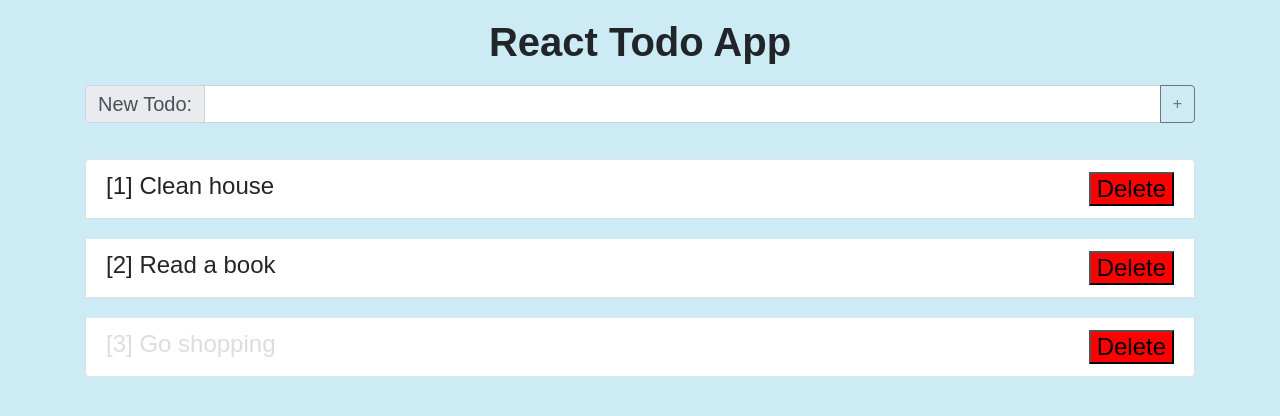
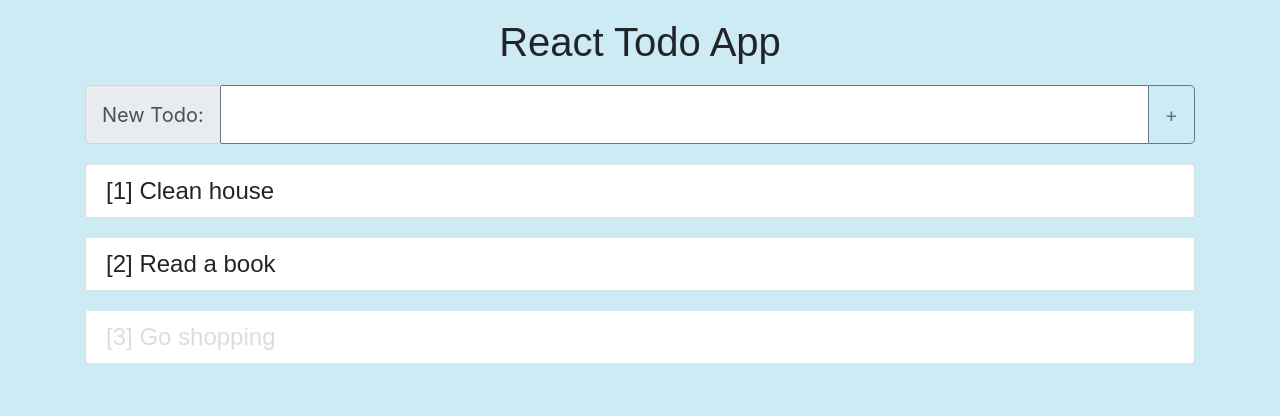
Before and after one commit to ianlai/react-todo-app, a React (Create React App) app: page / in a window 1280 px wide. Shown: the top 416 px of the page. Built offline with nearby package versions, Linux system fonts and the light colour scheme.

Commit message:
Added animation for hover events

```diff
--- a/src/App.css
+++ b/src/App.css
@@ -1,25 +1,31 @@
 body {
-	font-family: 'Montserrat', sans-serif;
 	background: rgb(204, 235, 245);
 }
 .header {
-	text-align: center;
+    font: 500 40px 'Ubuntu', sans-serif;
+    text-align: center;
+    margin: 20px 0;
 }
-h1 {
-    font: 800 40px 'Montserrat', sans-serif;
-    margin: 20px 0;
+.input-container{
+    height: 59px;
+    display: flex;
+}
+.input-box{
+    height: 59px;
+    font: 300 24px 'Ubuntu', sans-serif;
+    flex-grow: 1;
 }
 ul {
     height: 400px;
 }
 li.list-group-item{
-    font: 500 24px 'Ubuntu', sans-serif;
+    font: 300 24px 'Ubuntu', sans-serif;
     margin: 20px 0 0 0;
     display: flex;
+    transition: 0.5s;
 }
-
 li:hover{
-    background: rgb(82, 194, 184);
+    background: rgb(139, 224, 224)
 }
 li:hover button{
     opacity: 1;
@@ -28,9 +34,12 @@ li span{
     flex-grow: 1;
 }
 li button{
-    background: red;
+    background: #f33;
+    transition: opacity 0.5s;
+    opacity: 0;
+    color: whitesmoke;
+    font: 300 16px 'Ubuntu', sans-serif;
 }
-
 .todo-done{
     color: #ddd;
 }
--- a/src/App.js
+++ b/src/App.js
@@ -69,12 +69,11 @@ class App extends React.Component {
             <div className="container">
                 <h1 className="header">React Todo App</h1>
 
-                <div className="input-group mb-3">
+                <div className="input-group input-group-lg">
                     <div className="input-group-prepend">
-                        <span className="input-group-text" id="inputGroup-sizing-default">New Todo:</span>
+                        <span className="input-group-text" id="inputGroup-sizing-lg">New Todo:</span>
                     </div>
-                    <input type="text" className="form-control"
-                    aria-label="Sizing example input" aria-describedby="inputGroup-sizing-default"
+                    <input type="text" className = "input-box"
                     value={text} onChange={this.onChange}/>
                     <div className="input-group-append">
                         <button className="btn btn-outline-secondary" type="button" id="button-addon2" onClick={this.onClick}>+</button>
--- a/src/Todo.js
+++ b/src/Todo.js
@@ -24,7 +24,7 @@ class Todo extends Component{
                 <span className = {isDone ? "todo-done" : ""} onClick={this.setDone}>
                     [{id}] {name}
                 </span>
-                <button className = "todo-button" onClick={this.remove}>Delete</button>
+                <button onClick={this.remove}>DEL</button>
             </li>
         )
     }
```
